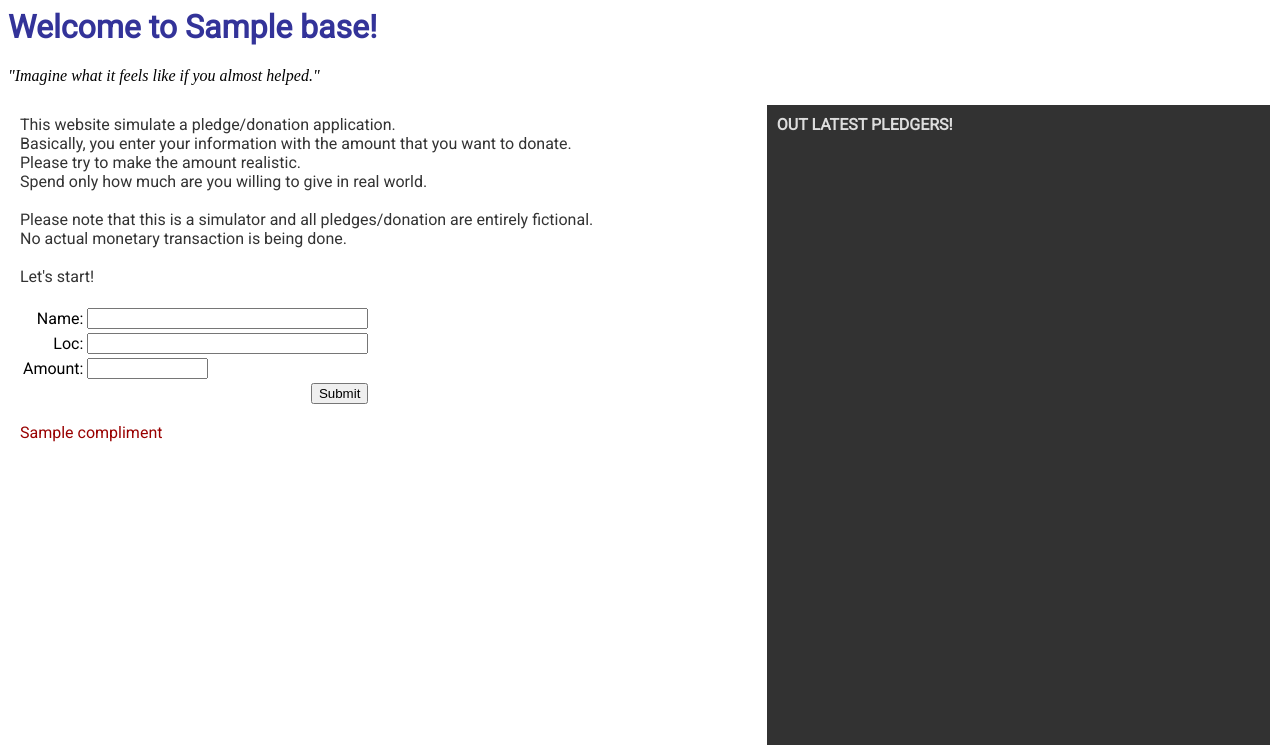
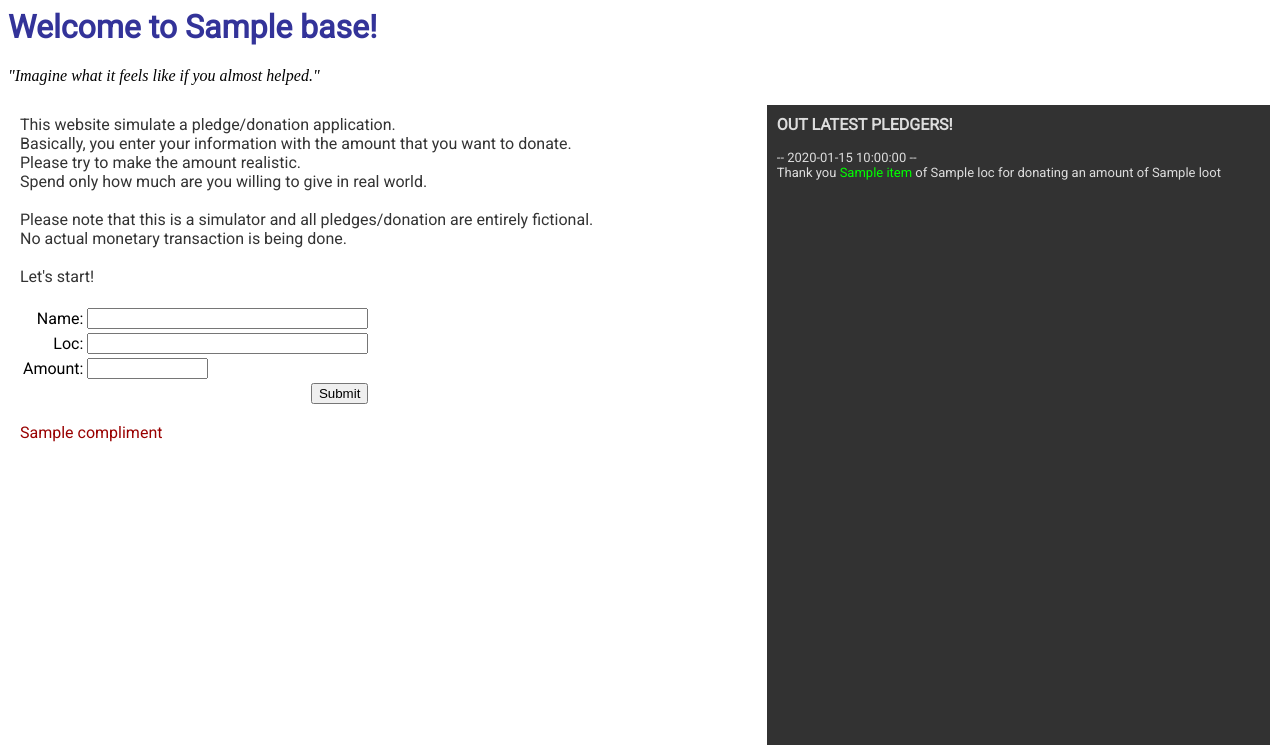
Before and after one commit to snakeskinsalamander/pledgesimulator, a Flask app: template PyProject/templates/index.html in a window 1280 px wide. Shown: the top 746 px of the page. Run offline with Flask 2, Linux system fonts and the light colour scheme; the template is opened without the code that fills it: most values are stand-ins (such as "Sample title", 1, 10 or a date in 2020); form fields are guessed from the names that the template uses.

Commit message:
Mod: Pledge Working, Pledger List Working

```diff
--- a/PyProject/static/css/default.css
+++ b/PyProject/static/css/default.css
@@ -9,6 +9,12 @@ div.default-text-normal-format {
 }
 
 div.default-text-jtext-format {
+   color: #DDDDDD;
+   font-family: 'Roboto', sans-serif;
+}
+
+div.default-text-ptext-format {
+   font-size: small;
    color: #DDDDDD;
    font-family: 'Roboto', sans-serif;
 }
@@ -31,3 +37,8 @@ td.default-td-journal {
    vertical-align: top;
    height: 80vh;
 }
+
+font.default-hlight {
+   color: #00FF00;
+   font-family: 'Roboto', sans-serif;
+}
--- a/PyProject/templates/index.html
+++ b/PyProject/templates/index.html
@@ -53,10 +53,15 @@
                     </div>
                 </td>
                 <td class="default-td-journal">
-                    <div class="default-text-jtext-format">
-                        <b>OUT LATEST PLEDGERS!</b>
+                    <div class="default-text-jtext-format"><b>OUT LATEST PLEDGERS!</b><p /></div>
+                     <div class="default-text-ptext-format">
                         <!-- Insert Pledgers here -->
-                    </div>
+                        {% for item in pledger_list %}
+                        -- {{ item['time'] }} --<br>
+                        Thank you <font class="default-hlight">{{ item['name'] }}</font> of {{ item['loc'] }}
+                         for donating an amount of {{ item['loot'] }}<br><br>
+                        {% endfor %}
+                     </div>
                 </td>
             </tr>
         </table>
--- a/PyProject/test.py
+++ b/PyProject/test.py
@@ -4,10 +4,9 @@ from flask_wtf import Form
 from wtforms import TextField, IntegerField, SubmitField
 from wtforms.validators import DataRequired, NumberRange
 from redis import Redis
-
-import random
-import string
-
+from operator import itemgetter
+from datetime import datetime
+import json
 
 app = Flask(__name__)
 app.config['SECRET_KEY'] = 'why do I need this again?'
@@ -26,16 +25,22 @@ class pledges(Form):
 
     def save_to_redis(self):
         counter = self.r.incr('pledge_count')
-        self.r.rpush('pledger:' + str(counter), self.name.data)
-        self.r.rpush('pledger:' + str(counter), self.loc.data)
-        self.r.rpush('pledger:' + str(counter), self.amount.data)
+        # change json to string
+        pl_str = json.dumps({'id': str(counter),
+                             'time': str(datetime.now().strftime('%Y-%b-%d %H:%M:%S')),
+                             'name': self.name.data,
+                             'loc': self.loc.data,
+                             'loot': self.amount.data})
+        self.r.sadd('pledger', pl_str )
 
-    # Change keys
+    # Sort keys in reverse order
     def get_redis(self):
-        pledgers_ledger = {}
-        for item in self.r.keys('pledger:*'):
-            pledgers_ledger[item] = (self.r.lrange(str(item),0,2))
-        return pledgers_ledger
+        pledgers_ledger = []
+        for item in self.r.smembers('pledger'):
+            pledgers_ledger.append(json.loads(item))
+
+        # Sort the list in reverse
+        return sorted(pledgers_ledger, key=itemgetter('id'), reverse=True)
 
 
 @app.route('/', methods=['GET', 'POST'])
@@ -43,13 +48,17 @@ class pledges(Form):
 def hello_world():
     form = pledges()
     base_element = {'title': 'Pledge Simulator', 'author': 'digitalsin', 'compliment': ''}
-    pledger_journal = form.get_redis()
     if form.validate_on_submit():
         form.save_to_redis()
         base_element['compliment'] = 'Pledge recorded. Thanks!'
-        print(pledger_journal)
+
+    # Read redis and dump list
+    pledger_journal = form.get_redis()
+    print(datetime.now())
+    print(pledger_journal)
+
     form.clear_form()
-    return render_template('index.html', base = base_element, form=form)
+    return render_template('index.html', base = base_element, form=form, pledger_list=pledger_journal)
 
 
 if __name__ == "__main__":
```
